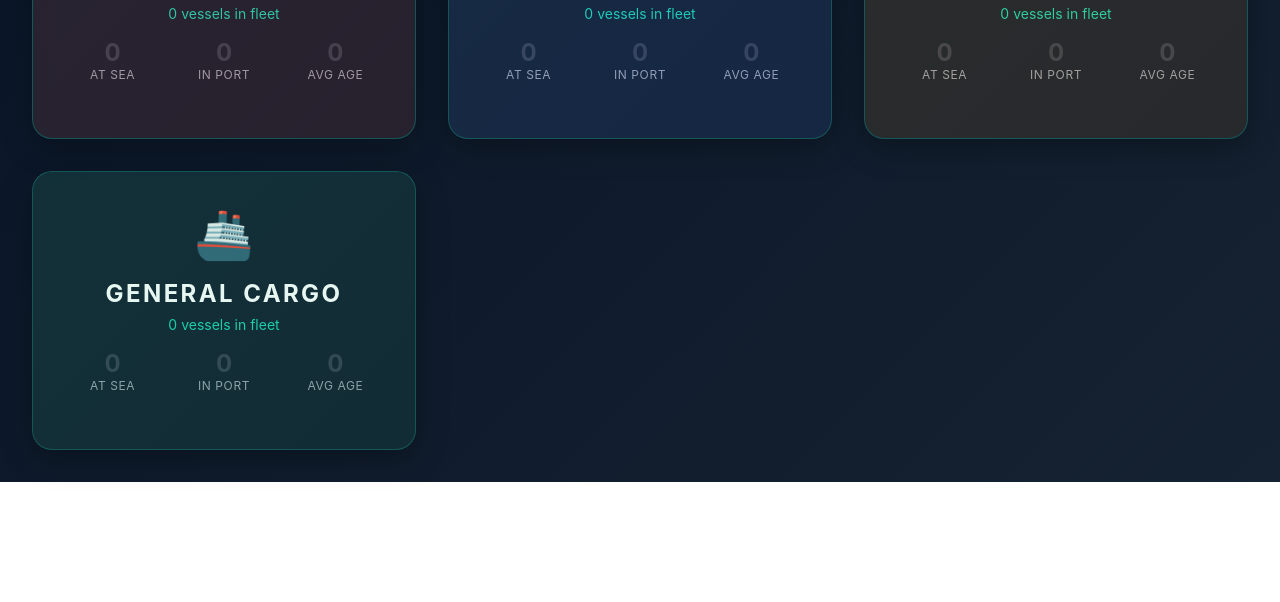
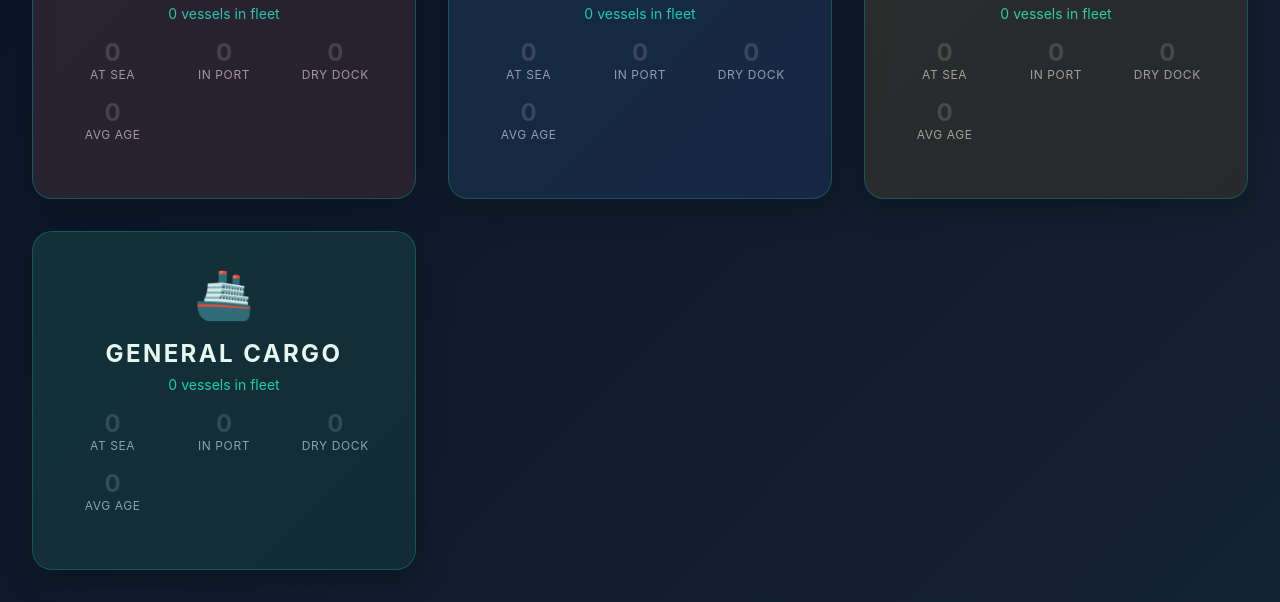
Before and after one commit to Nanikworkforce/AIS-System, a website: page frontend/vessel_categorization_dashboard.html in a window 1280 px wide. Shown: the part 660-1262 px from the top of the page. Before the commit the page ends 1142 px from the top, so only its background shows below. Drawn offline with Linux system fonts and the light colour scheme.

Commit message:
change-ais

```diff
--- a/frontend/vessel_categorization_dashboard.html
+++ b/frontend/vessel_categorization_dashboard.html
@@ -1102,6 +1102,10 @@
             }
 
             updateCategoryData(vesselType, vessels) {
+                console.log(`📦 Updating category ${vesselType} with ${vessels.length} vessels`);
+                if (vessels.length > 0) {
+                    console.log(`🔍 Sample vessel data:`, vessels[0]);
+                }
                 this.categoryData[vesselType] = vessels;
                 this.renderCategories();
             }
@@ -1115,12 +1119,30 @@
                     const vessels = this.categoryData[category] || [];
                     console.log(`Category ${category}: ${vessels.length} vessels`);
 
-                    // Create default stats if none exist
-                    const categoryStats = this.fleetData.vessel_types?.[category] || {
-                        at_sea: vessels.filter(v => v.navigation?.status === 'at_sea').length,
-                        in_port: vessels.filter(v => v.navigation?.status === 'in_port').length,
-                        average_age: vessels.length > 0 ? vessels.reduce((sum, v) => sum + (v.details?.age_years || 0), 0) / vessels.length : 0
+                    // Calculate actual vessel status counts for this category
+                    const atSea = vessels.filter(v =>
+                        v.current_status === 'at_sea'
+                    ).length;
+
+                    const inPort = vessels.filter(v =>
+                        v.current_status === 'in_port'
+                    ).length;
+
+                    const dryDock = vessels.filter(v =>
+                        v.current_status === 'dry_dock'
+                    ).length;
+
+                    const averageAge = vessels.length > 0 ?
+                        Math.round(vessels.reduce((sum, v) => sum + (v.age_years || 0), 0) / vessels.length) : 0;
+
+                    const categoryStats = {
+                        at_sea: atSea,
+                        in_port: inPort,
+                        dry_dock: dryDock,
+                        average_age: averageAge
                     };
+
+                    console.log(`📊 ${category} stats:`, categoryStats);
 
                     const categoryCard = this.createCategoryCard(category, vessels, categoryStats);
                     container.appendChild(categoryCard);
@@ -1159,6 +1181,10 @@
                             <div class="category-stat">
                                 <div class="category-stat-number">${stats.in_port || 0}</div>
                                 <div class="category-stat-label">In Port</div>
+                            </div>
+                            <div class="category-stat">
+                                <div class="category-stat-number">${stats.dry_dock || 0}</div>
+                                <div class="category-stat-label">Dry Dock</div>
                             </div>
                             <div class="category-stat">
                                 <div class="category-stat-number">${Math.round(stats.average_age || 0)}</div>
```
